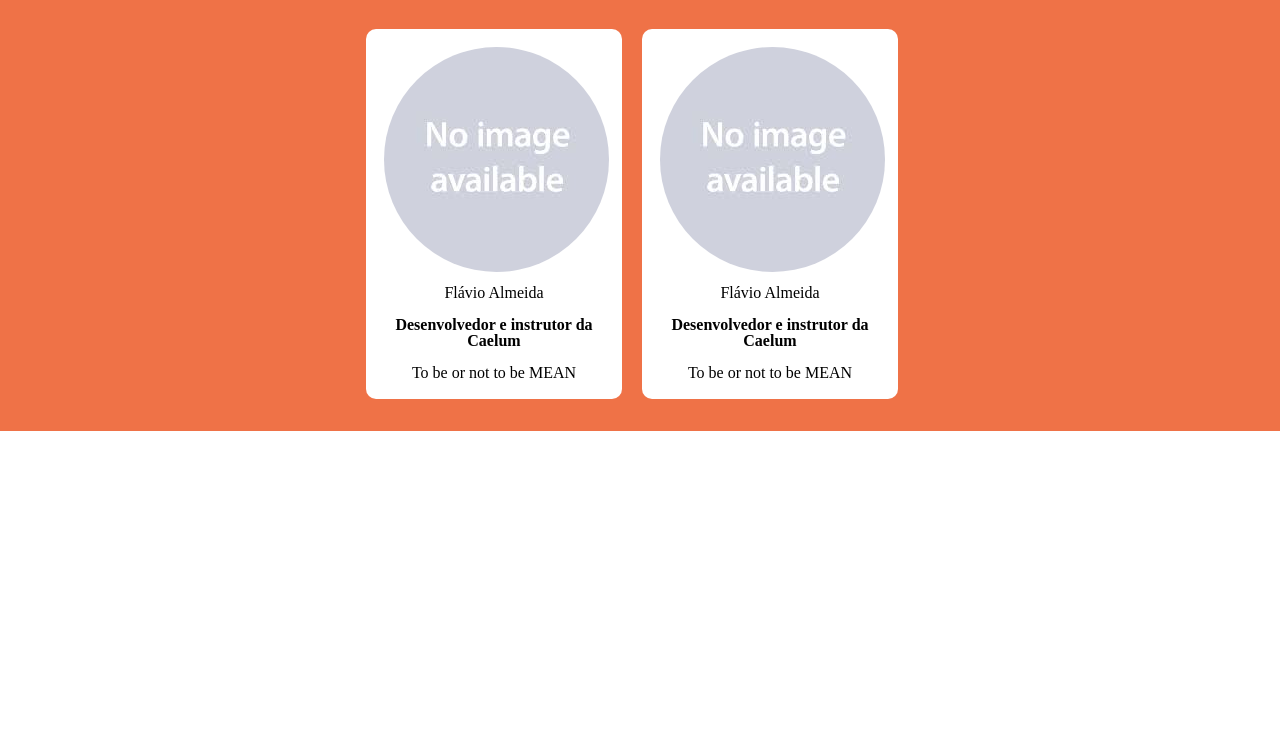
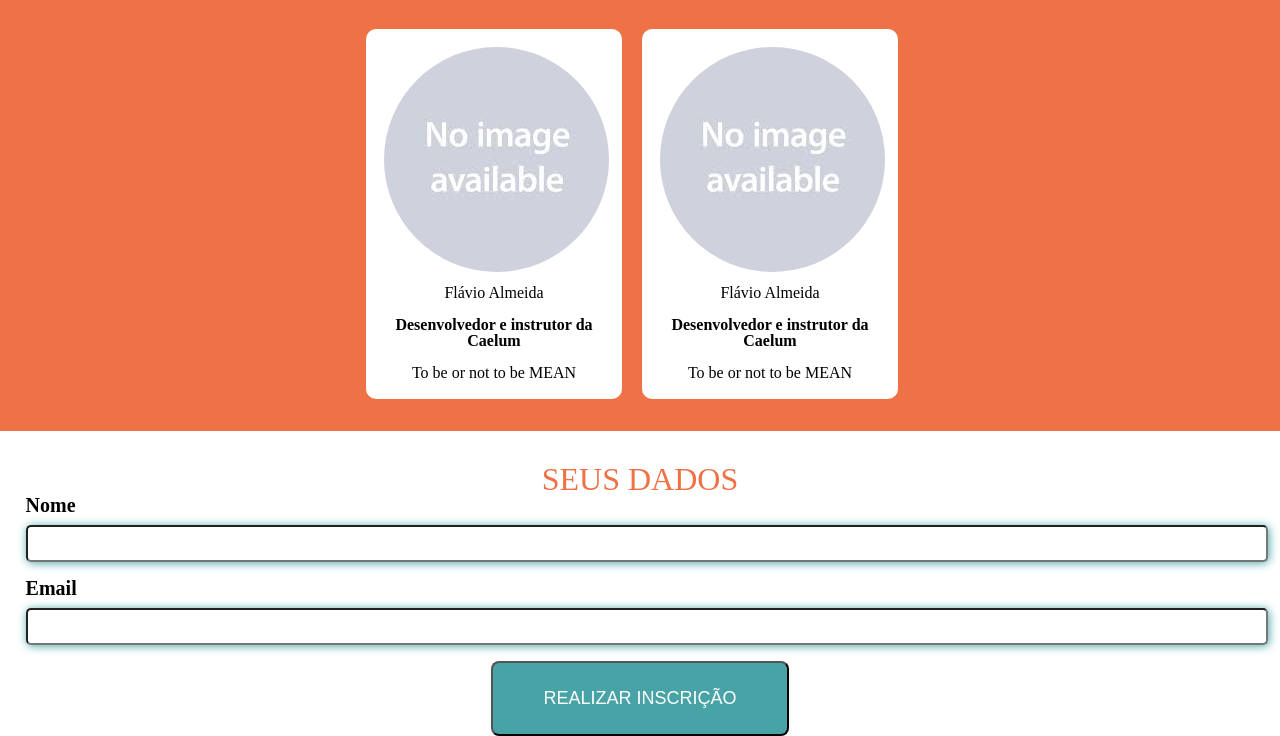
Before and after one commit to alxv-oliveira/a-front-end-conclusao, a plain HTML site: page aluraconf/index.html in a window 1280 px wide. Shown: the part 1219-1955 px from the top of the page. Before the commit the page ends 1650 px from the top, so only its background shows below. Drawn offline with Linux system fonts and the light colour scheme.

Commit message:
04.Formulário de inscrição

```diff
--- a/aluraconf/css/base.css
+++ b/aluraconf/css/base.css
@@ -1,5 +1,36 @@
 .container {
-
     width: 96%;
     margin: 0 auto;
 }
+
+.field {
+    margin-bottom: 16px;
+}
+
+.field label {
+    display: block;
+    font-size: 20px;
+    margin-bottom: 10px;
+    font-weight: bold;
+}
+
+.field .field-input {
+    display: block;
+    width: 100%;
+    font-size: 20px;
+    padding: 5px;
+    border-radius: 5px;
+    box-shadow: 1px 1px 10px #48A3A6;
+
+}
+
+.button {
+
+    display: inline-block;
+    color: white;
+    text-decoration: none;
+    font-size: 18px;
+    padding: 25px 50px;
+    background-color: #48A3A6;
+    border-radius: 8px;
+}
--- /dev/null
+++ b/aluraconf/css/form.css
@@ -0,0 +1,14 @@
+.panel-form {
+    margin-top: 32px;
+}
+
+.panel-form .title {
+    font-size: 32px;
+    color: #EF7247;
+    text-align: center;
+    text-transform: uppercase;
+}
+
+.button-place {
+    text-align: center;
+}
--- a/aluraconf/css/header.css
+++ b/aluraconf/css/header.css
@@ -55,16 +55,7 @@
     margin-top: 8px;
 }
 
-.header .jumbotron .button {
 
-    display: inline-block;
-    color: white;
-    text-decoration: none;
-    font-size: 18px;
-    padding: 25px 50px;
-    background-color: #48A3A6;
-    border-radius: 8px;
-}
 
 .header .jumbotron .panel-subscribe {
 
--- a/aluraconf/index.html
+++ b/aluraconf/index.html
@@ -10,6 +10,7 @@
     <link rel="stylesheet" href="css/header.css">
     <link rel="stylesheet" href="css/about.css">
     <link rel="stylesheet" href="css/speakers.css">
+    <link rel="stylesheet" href="css/form.css">
 </head>
 
 <body>
@@ -41,7 +42,8 @@
                     Com a AluraConf abordaremos o que há de novidade e conhecimentos essenciais a um desenvolver mobile.
                 </p>
                 <p>
-                    É uma grande chance de ficar por dentro dos assuntos de Android, iOS, Web mobile, desenvolvimento híbrido, UX, além da parte
+                    É uma grande chance de ficar por dentro dos assuntos de Android, iOS, Web mobile, desenvolvimento
+                    híbrido, UX, além da parte
                     backend com Rest, Microservices, e BigData. O desenvolvedor atualizado vai estar aqui.
                 </p>
             </div>
@@ -72,7 +74,9 @@
                         <figcaption class="speaker-name">Flávio Almeida</figcaption>
                         <p class="speaker-bio">Desenvolvedor e instrutor da Caelum</p>
                     </figure>
-                    <p class="speaker-speach">To be or not to be MEANTo be or not to be MEANTo be or not to be MEANTo be or not to be MEANTo be or not to be MEANTo be or not to be MEANTo be or not to be MEANTo be or not to be MEAN</p>
+                    <p class="speaker-speach">To be or not to be MEANTo be or not to be MEANTo be or not to be MEANTo be
+                        or not to be MEANTo be or not to be MEANTo be or not to be MEANTo be or not to be MEANTo be or
+                        not to be MEAN</p>
                 </li>
 
                 <li class="speaker">
@@ -114,6 +118,26 @@
             </ul>
         </div>
     </section>
+
+    <section class="panel-form">
+        <div class="container">
+            <h2 class="title">Seus dados</h2>
+
+            <form>
+                <div class="field">
+                    <label>Nome</label>
+                    <input class="field-input">
+                </div>
+                <div class="field">
+                    <label>Email</label>
+                    <input class="field-input">
+                </div>
+                <div class="button-place">
+                    <button class="button">REALIZAR INSCRIÇÃO</button>
+                </div>
+            </form>
+        </div>
+    </section>
 </body>
 
 </html>
```
